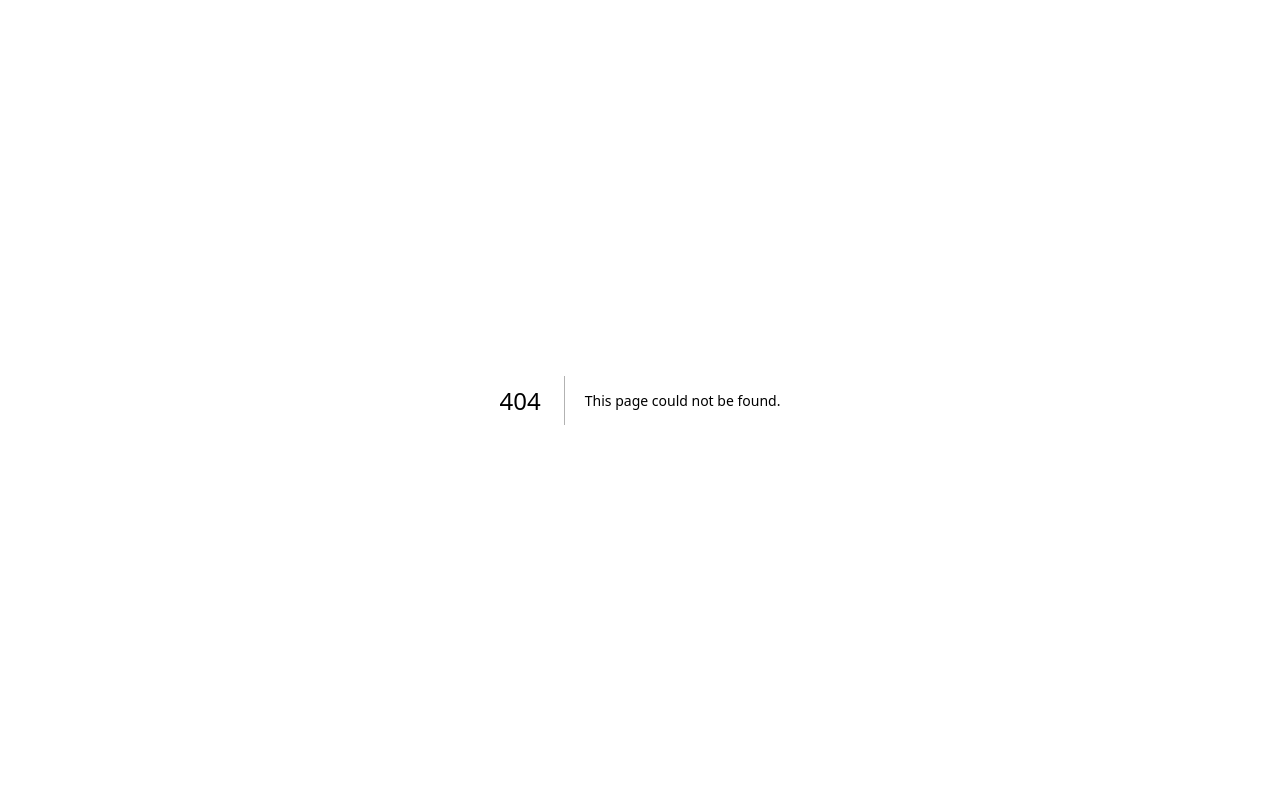
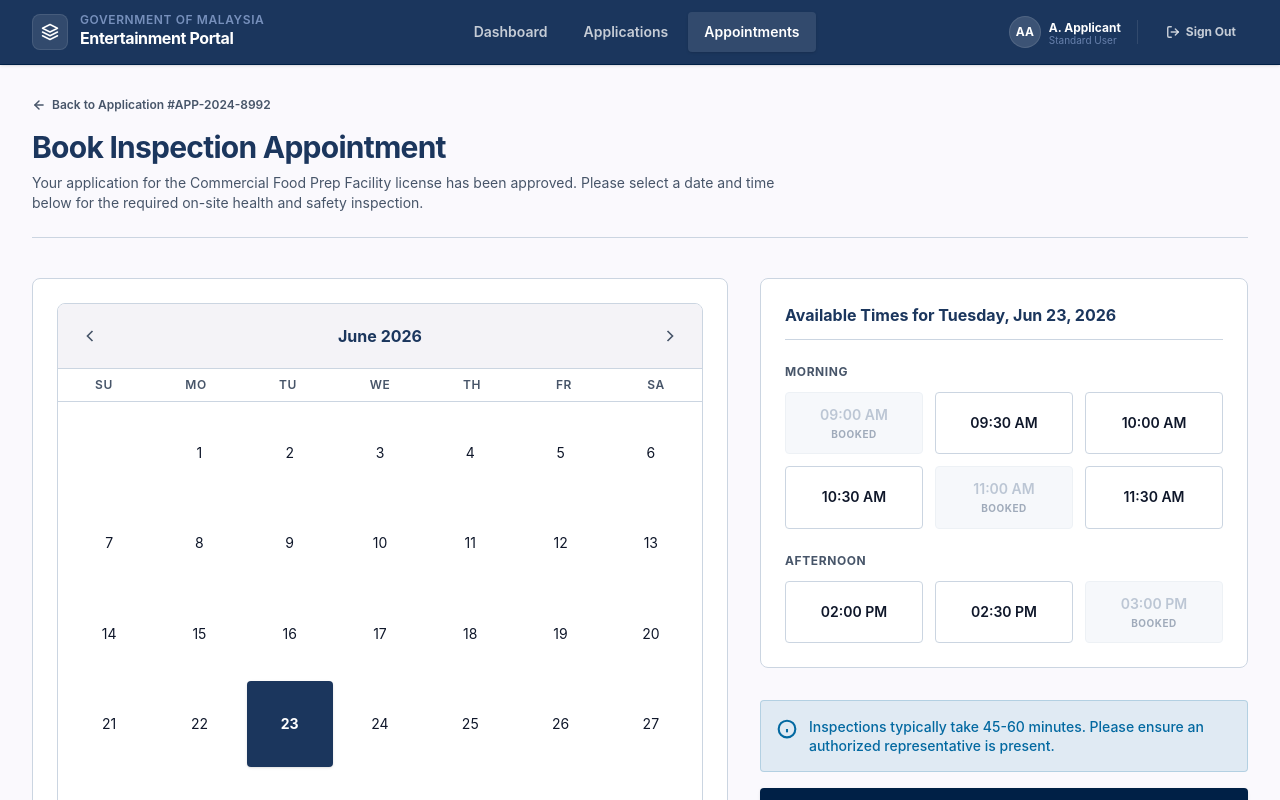
Before and after one commit to ACZH05/adp-project, a Next.js app in the folder frontend/: page /applicant/appointments/book in a window 1280 px wide. Before the commit this address had no page. Shown: the top 800 px of the page. Built offline with nearby package versions, Linux system fonts and the light colour scheme.

Commit message:
minor update

```diff
--- a/frontend/src/features/appointments/presentation/BookAppointmentScreen.tsx
+++ b/frontend/src/features/appointments/presentation/BookAppointmentScreen.tsx
@@ -27,7 +27,7 @@ export const BookAppointmentScreen: React.FC = () => {
 
   const handleConfirm = () => {
     // Navigate back to dashboard with success (mock behavior)
-    router.push('/dashboard');
+    router.push('/applicant/dashboard');
   };
 
   const handleBack = () => {
--- a/frontend/src/features/auth/presentation/AuthCard.tsx
+++ b/frontend/src/features/auth/presentation/AuthCard.tsx
@@ -24,7 +24,7 @@ export const AuthCard: React.FC = () => {
       if (email.toLowerCase().includes('officer')) {
         router.push('/officer/queue');
       } else {
-        router.push('/dashboard');
+        router.push('/applicant/dashboard');
       }
     }
   };
--- a/frontend/src/features/wizard/presentation/WizardPage.tsx
+++ b/frontend/src/features/wizard/presentation/WizardPage.tsx
@@ -250,7 +250,7 @@ export const WizardPage: React.FC = () => {
   // Save Draft & Exit
   const handleSaveAndExit = () => {
     handleSaveDraft();
-    router.push('/dashboard');
+    router.push('/applicant/dashboard');
   };
 
   const [referenceId, setReferenceId] = useState<string>('');
@@ -268,7 +268,7 @@ export const WizardPage: React.FC = () => {
 
   // Return home / dashboard
   const handleExit = () => {
-    router.push('/dashboard');
+    router.push('/applicant/dashboard');
   };
 
   // Sub-title context boxes based on step
--- a/frontend/src/shared/components/TopNav.tsx
+++ b/frontend/src/shared/components/TopNav.tsx
@@ -9,9 +9,9 @@ export const TopNav: React.FC = () => {
   const [mobileMenuOpen, setMobileMenuOpen] = useState(false);
 
   const navLinks = [
-    { name: 'Dashboard', path: '/dashboard' },
-    { name: 'Applications', path: '/dashboard' }, // Links to dashboard as main hub
-    { name: 'Appointments', path: '/appointments/book' }, // Links to dashboard/appointments
+    { name: 'Dashboard', path: '/applicant/dashboard' },
+    { name: 'Applications', path: '/applicant/dashboard' }, // Links to dashboard as main hub
+    { name: 'Appointments', path: '/applicant/appointments/book' }, // Links to dashboard/appointments
   ];
 
   const handleSignOut = () => {
@@ -19,8 +19,8 @@ export const TopNav: React.FC = () => {
   };
 
   const isActive = (path: string) => {
-    if (path === '/dashboard') {
-      return pathname === '/dashboard' || pathname === '/wizard';
+    if (path === '/applicant/dashboard') {
+      return pathname === '/applicant/dashboard' || pathname === '/applicant/wizard';
     }
     return pathname === path;
   };
@@ -30,7 +30,7 @@ export const TopNav: React.FC = () => {
       <div className="max-w-container-max-width mx-auto px-4 md:px-8 h-16 flex items-center justify-between">
         {/* Left Side: Logo & Brand */}
         <div
-          onClick={() => router.push('/dashboard')}
+          onClick={() => router.push('/applicant/dashboard')}
           className="flex items-center gap-3 cursor-pointer hover:opacity-90 transition-opacity"
         >
           <div className="w-9 h-9 bg-white/10 rounded-lg flex items-center justify-center text-white border border-white/10">
```
Also changed, not shown: frontend/app/applicant/appointments/book/page.tsx (renamed from frontend/app/appointments/book/page.tsx).
